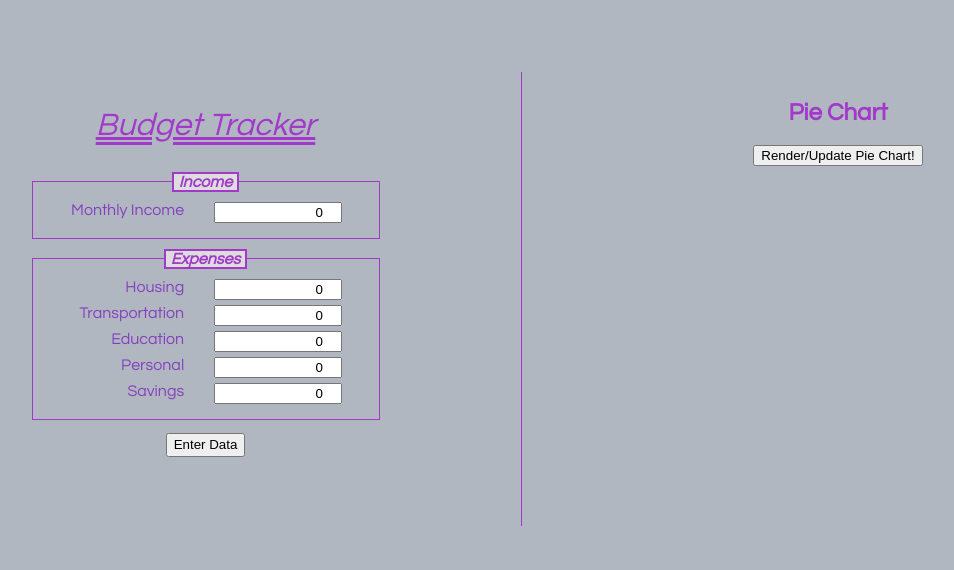
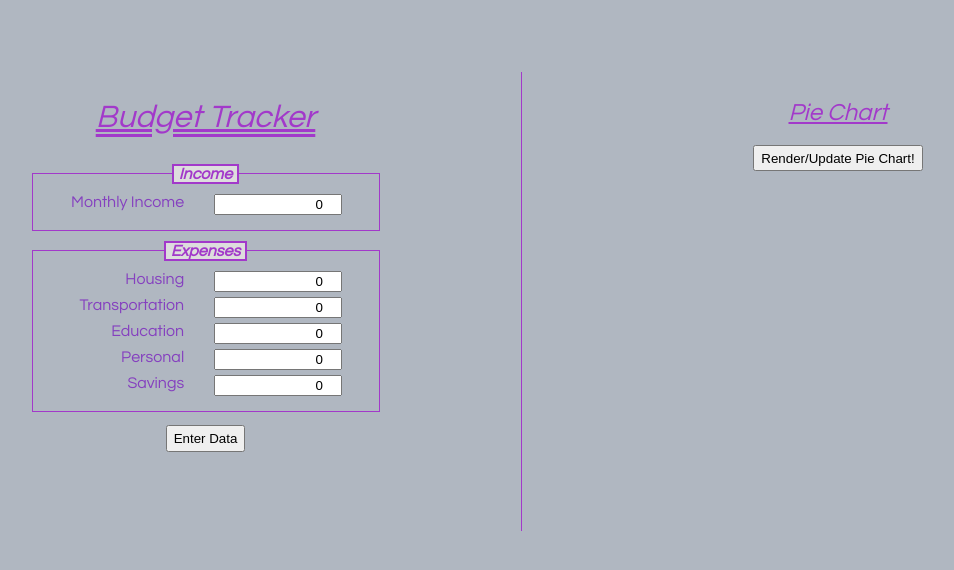
Before and after one commit to jetong/budget, a plain HTML site: page index.html in a window 1280 px wide. Shown: the whole page, without its empty margins (118-1072 px from the left). Drawn offline with Linux system fonts and the light colour scheme.

Commit message:
style pieChart title adjust button size

```diff
--- a/styles.css
+++ b/styles.css
@@ -33,11 +33,17 @@ body {
 }
 
 h1 {
-  padding: .25em;
+  padding-bottom: .25em;
   font-size: 2em;
   text-decoration: underline double;
   font-weight: 300;
   font-style: italic;
+}
+
+h2 {
+  font-weight: 100;
+  font-style: italic;
+  text-decoration: underline;
 }
 
 main {
@@ -82,9 +88,10 @@ input:invalid {
 
 #submit {
   margin-top: .25em;
-  height: 1.75em;
+  height: 2em;
 }
 
 #graph {
   margin:auto;
+  height: 2em;
 }
```
